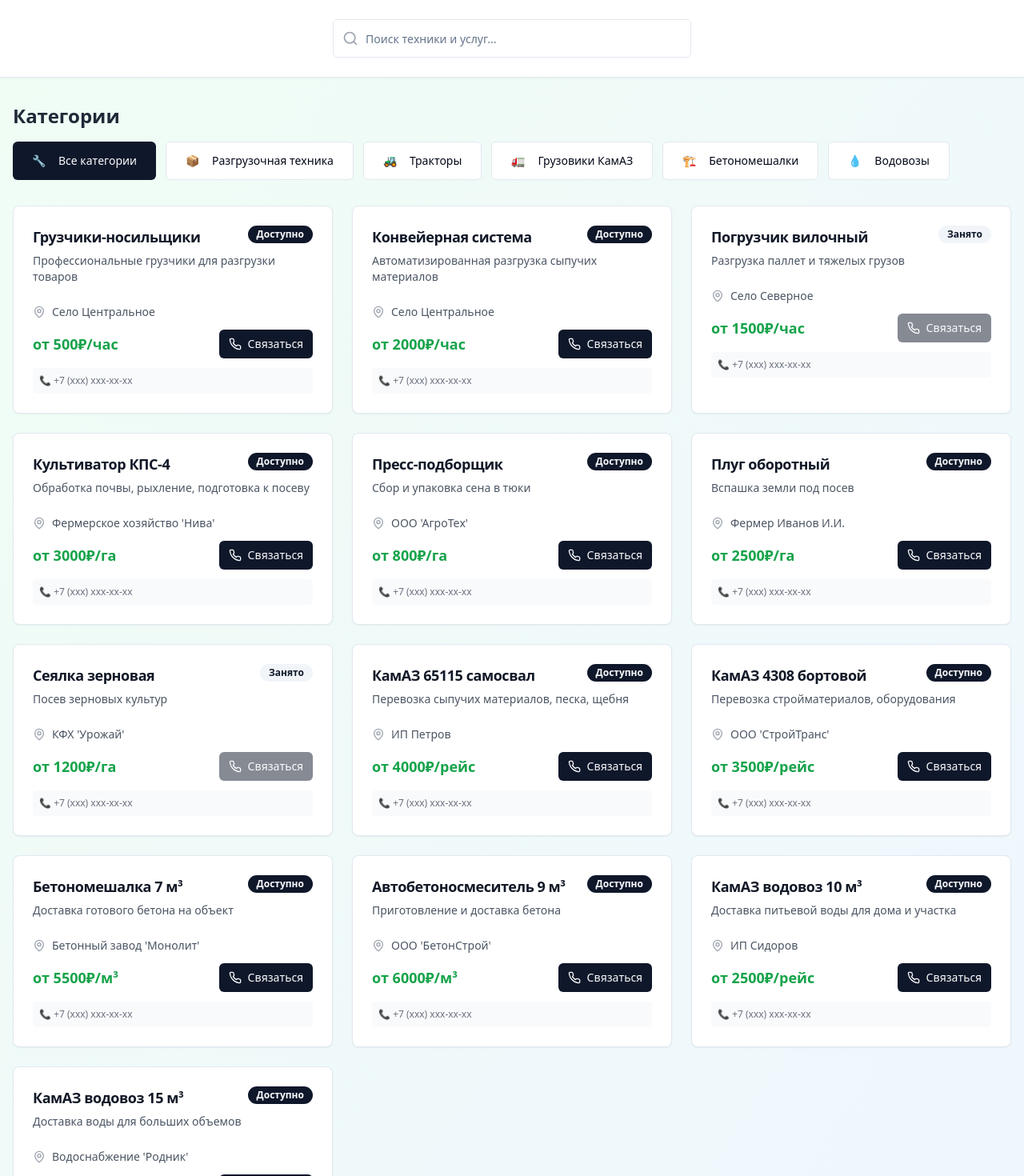
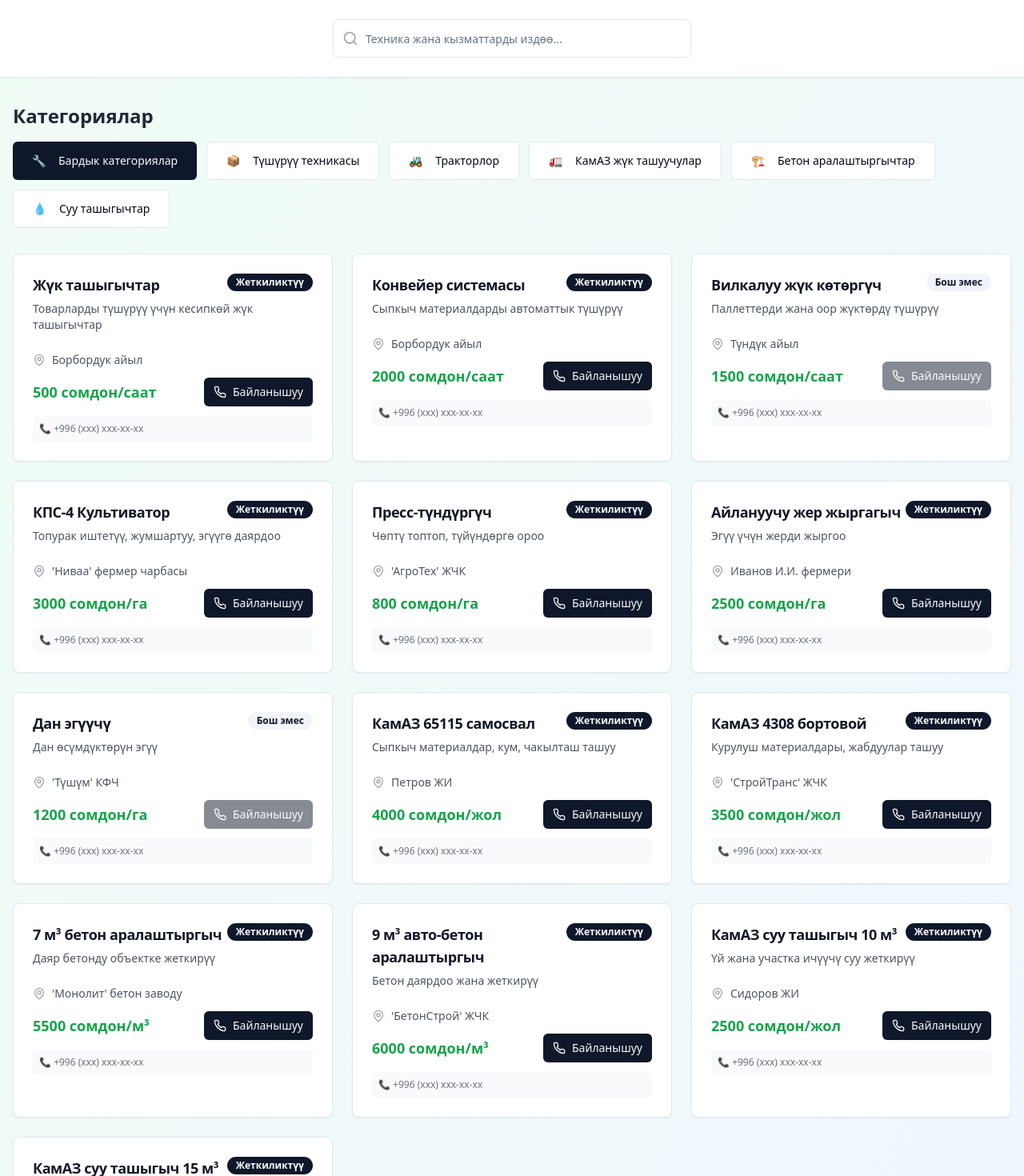
Before and after one commit to mederdev/tez-kyzmat, a React (Vite) app: page / in a window 1280 px wide. Shown: the part 100-1570 px from the top of the page at 80% size. Built offline with nearby package versions, Linux system fonts and the light colour scheme.

Commit message:
Translate the site to Kyrgyz.

```diff
--- a/src/pages/Index.tsx
+++ b/src/pages/Index.tsx
@@ -11,86 +11,86 @@ const Index = () => {
   const [selectedCategory, setSelectedCategory] = useState("all");
 
   const categories = [
-    { id: "all", name: "Все категории", icon: "🔧" },
-    { id: "unloading", name: "Разгрузочная техника", icon: "📦" },
-    { id: "tractors", name: "Тракторы", icon: "🚜" },
-    { id: "trucks", name: "Грузовики КамАЗ", icon: "🚛" },
-    { id: "concrete", name: "Бетономешалки", icon: "🏗️" },
-    { id: "water", name: "Водовозы", icon: "💧" }
+    { id: "all", name: "Бардык категориялар", icon: "🔧" },
+    { id: "unloading", name: "Түшүрүү техникасы", icon: "📦" },
+    { id: "tractors", name: "Тракторлор", icon: "🚜" },
+    { id: "trucks", name: "КамАЗ жүк ташуучулар", icon: "🚛" },
+    { id: "concrete", name: "Бетон аралаштыргычтар", icon: "🏗️" },
+    { id: "water", name: "Суу ташыгычтар", icon: "💧" }
   ];
 
   const services = [
     // Unloading Equipment
     {
       id: 1,
-      name: "Грузчики-носильщики",
+      name: "Жүк ташыгычтар",
       category: "unloading",
-      description: "Профессиональные грузчики для разгрузки товаров",
-      contact: "+7 (xxx) xxx-xx-xx",
-      location: "Село Центральное",
-      price: "от 500₽/час",
+      description: "Товарларды түшүрүү үчүн кесипкөй жүк ташыгычтар",
+      contact: "+996 (xxx) xxx-xx-xx",
+      location: "Борбордук айыл",
+      price: "500 сомдон/саат",
       available: true
     },
     {
       id: 2,
-      name: "Конвейерная система",
+      name: "Конвейер системасы",
       category: "unloading",
-      description: "Автоматизированная разгрузка сыпучих материалов",
-      contact: "+7 (xxx) xxx-xx-xx",
-      location: "Село Центральное",
-      price: "от 2000₽/час",
+      description: "Сыпкыч материалдарды автоматтык түшүрүү",
+      contact: "+996 (xxx) xxx-xx-xx",
+      location: "Борбордук айыл",
+      price: "2000 сомдон/саат",
       available: true
     },
     {
       id: 3,
-      name: "Погрузчик вилочный",
+      name: "Вилкалуу жүк көтөргүч",
       category: "unloading",
-      description: "Разгрузка паллет и тяжелых грузов",
-      contact: "+7 (xxx) xxx-xx-xx",
-      location: "Село Северное",
-      price: "от 1500₽/час",
+      description: "Паллеттерди жана оор жүктөрдү түшүрүү",
+      contact: "+996 (xxx) xxx-xx-xx",
+      location: "Түндүк айыл",
+      price: "1500 сомдон/саат",
       available: false
     },
 
     // Tractors
     {
       id: 4,
-      name: "Культиватор КПС-4",
+      name: "КПС-4 Культиватор",
       category: "tractors",
-      description: "Обработка почвы, рыхление, подготовка к посеву",
-      contact: "+7 (xxx) xxx-xx-xx",
-      location: "Фермерское хозяйство 'Нива'",
-      price: "от 3000₽/га",
+      description: "Топурак иштетүү, жумшартуу, эгүүгө даярдоо",
+      contact: "+996 (xxx) xxx-xx-xx",
+      location: "'Ниваа' фермер чарбасы",
+      price: "3000 сомдон/га",
       available: true
     },
     {
       id: 5,
-      name: "Пресс-подборщик",
+      name: "Пресс-түндүргүч",
       category: "tractors",
-      description: "Сбор и упаковка сена в тюки",
-      contact: "+7 (xxx) xxx-xx-xx",
-      location: "ООО 'АгроТех'",
-      price: "от 800₽/га",
+      description: "Чөптү топтоп, түйүндөргө ороо",
+      contact: "+996 (xxx) xxx-xx-xx",
+      location: "'АгроТех' ЖЧК",
+      price: "800 сомдон/га",
       available: true
     },
     {
       id: 6,
-      name: "Плуг оборотный",
+      name: "Айлануучу жер жыргагыч",
       category: "tractors",
-      description: "Вспашка земли под посев",
-      contact: "+7 (xxx) xxx-xx-xx",
-      location: "Фермер Иванов И.И.",
-      price: "от 2500₽/га",
+      description: "Эгүү үчүн жерди жыргоо",
+      contact: "+996 (xxx) xxx-xx-xx",
+      location: "Иванов И.И. фермери",
+      price: "2500 сомдон/га",
       available: true
     },
     {
       id: 7,
-      name: "Сеялка зерновая",
+      name: "Дан эгүүчү",
       category: "tractors",
-      description: "Посев зерновых культур",
-      contact: "+7 (xxx) xxx-xx-xx",
-      location: "КФХ 'Урожай'",
-      price: "от 1200₽/га",
+      description: "Дан өсүмдүктөрүн эгүү",
+      contact: "+996 (xxx) xxx-xx-xx",
+      location: "'Түшүм' КФЧ",
+      price: "1200 сомдон/га",
       available: false
     },
 
@@ -99,64 +99,64 @@ const Index = () => {
       id: 8,
       name: "КамАЗ 65115 самосвал",
       category: "trucks",
-      description: "Перевозка сыпучих материалов, песка, щебня",
-      contact: "+7 (xxx) xxx-xx-xx",
-      location: "ИП Петров",
-      price: "от 4000₽/рейс",
+      description: "Сыпкыч материалдар, кум, чакылташ ташуу",
+      contact: "+996 (xxx) xxx-xx-xx",
+      location: "Петров ЖИ",
+      price: "4000 сомдон/жол",
       available: true
     },
     {
       id: 9,
       name: "КамАЗ 4308 бортовой",
       category: "trucks",
-      description: "Перевозка стройматериалов, оборудования",
-      contact: "+7 (xxx) xxx-xx-xx",
-      location: "ООО 'СтройТранс'",
-      price: "от 3500₽/рейс",
+      description: "Курулуш материалдары, жабдуулар ташуу",
+      contact: "+996 (xxx) xxx-xx-xx",
+      location: "'СтройТранс' ЖЧК",
+      price: "3500 сомдон/жол",
       available: true
     },
 
     // Concrete
     {
       id: 10,
-      name: "Бетономешалка 7 м³",
+      name: "7 м³ бетон аралаштыргыч",
       category: "concrete",
-      description: "Доставка готового бетона на объект",
-      contact: "+7 (xxx) xxx-xx-xx",
-      location: "Бетонный завод 'Монолит'",
-      price: "от 5500₽/м³",
+      description: "Даяр бетонду объектке жеткирүү",
+      contact: "+996 (xxx) xxx-xx-xx",
+      location: "'Монолит' бетон заводу",
+      price: "5500 сомдон/м³",
       available: true
     },
     {
       id: 11,
-      name: "Автобетоносмеситель 9 м³",
+      name: "9 м³ авто-бетон аралаштыргыч",
       category: "concrete",
-      description: "Приготовление и доставка бетона",
-      contact: "+7 (xxx) xxx-xx-xx",
-      location: "ООО 'БетонСтрой'",
-      price: "от 6000₽/м³",
+      description: "Бетон даярдоо жана жеткирүү",
+      contact: "+996 (xxx) xxx-xx-xx",
+      location: "'БетонСтрой' ЖЧК",
+      price: "6000 сомдон/м³",
       available: true
     },
 
     // Water
     {
       id: 12,
-      name: "КамАЗ водовоз 10 м³",
+      name: "КамАЗ суу ташыгыч 10 м³",
       category: "water",
-      description: "Доставка питьевой воды для дома и участка",
-      contact: "+7 (xxx) xxx-xx-xx",
-      location: "ИП Сидоров",
-      price: "от 2500₽/рейс",
+      description: "Үй жана участка ичүүчү суу жеткирүү",
+      contact: "+996 (xxx) xxx-xx-xx",
+      location: "Сидоров ЖИ",
+      price: "2500 сомдон/жол",
       available: true
     },
     {
       id: 13,
-      name: "КамАЗ водовоз 15 м³",
+      name: "КамАЗ суу ташыгыч 15 м³",
       category: "water",
-      description: "Доставка воды для больших объемов",
-      contact: "+7 (xxx) xxx-xx-xx",
-      location: "Водоснабжение 'Родник'",
-      price: "от 3500₽/рейс",
+      description: "Чоң көлөмдөгү суу жеткирүү",
+      contact: "+996 (xxx) xxx-xx-xx",
+      location: "'Булак' суу камсыздоо",
+      price: "3500 сомдон/жол",
       available: true
     }
   ];
@@ -175,10 +175,10 @@ const Index = () => {
         <div className="max-w-7xl mx-auto px-4 py-6">
           <div className="text-center mb-6">
             <h1 className="text-4xl font-bold text-gray-900 mb-2">
-              🚜 Техника и Услуги для Село
+              🚜 Айыл үчүн Техника жана Кызматтар
             </h1>
             <p className="text-xl text-gray-600">
-              Найдите нужную технику и услуги в вашем районе
+              Өз районуңуздан керектүү техника жана кызматтарды табыңыз
             </p>
           </div>
 
@@ -187,7 +187,7 @@ const Index = () => {
             <Search className="absolute left-3 top-1/2 transform -translate-y-1/2 text-gray-400 h-5 w-5" />
             <Input
               type="text"
-              placeholder="Поиск техники и услуг..."
+              placeholder="Техника жана кызматтарды издөө..."
               value={searchTerm}
               onChange={(e) => setSearchTerm(e.target.value)}
               className="pl-10 h-12 text-lg"
@@ -199,7 +199,7 @@ const Index = () => {
       <div className="max-w-7xl mx-auto px-4 py-8">
         {/* Categories */}
         <div className="mb-8">
-          <h2 className="text-2xl font-semibold mb-4 text-gray-800">Категории</h2>
+          <h2 className="text-2xl font-semibold mb-4 text-gray-800">Категориялар</h2>
           <div className="flex flex-wrap gap-3">
             {categories.map((category) => (
               <Button
@@ -225,7 +225,7 @@ const Index = () => {
                     {service.name}
                   </CardTitle>
                   <Badge variant={service.available ? "default" : "secondary"}>
-                    {service.available ? "Доступно" : "Занято"}
+                    {service.available ? "Жеткиликтүү" : "Бош эмес"}
                   </Badge>
                 </div>
                 <CardDescription className="text-gray-600">
@@ -250,7 +250,7 @@ const Index = () => {
                       disabled={!service.available}
                     >
                       <Phone className="h-4 w-4" />
-                      Связаться
+                      Байланышуу
                     </Button>
                   </div>
 
@@ -269,10 +269,10 @@ const Index = () => {
               <Truck className="h-16 w-16 mx-auto" />
             </div>
             <h3 className="text-xl font-medium text-gray-600 mb-2">
-              Ничего не найдено
+              Эч нерсе табылган жок
             </h3>
             <p className="text-gray-500">
-              Попробуйте изменить критерии поиска или выберите другую категорию
+              Издөө критерийлерин өзгөртүп көрүңүз же башка категорияны тандаңыз
             </p>
           </div>
         )}
@@ -280,14 +280,14 @@ const Index = () => {
         {/* Contact Info */}
         <div className="mt-16 bg-white rounded-lg shadow-md p-8">
           <h2 className="text-2xl font-bold text-gray-900 mb-4 text-center">
-            Хотите добавить свои услуги?
+            Өз кызматтарыңызды кошкуңуз келеби?
           </h2>
           <p className="text-gray-600 text-center mb-6">
-            Свяжитесь с нами, чтобы разместить информацию о вашей технике или услугах
+            Техника же кызматтар жөнүндө маалымат жайгаштыруу үчүн биз менен байланышыңыз
           </p>
           <div className="flex justify-center">
             <Button size="lg" className="px-8">
-              Связаться с нами
+              Биз менен байланышуу
             </Button>
           </div>
         </div>
```
